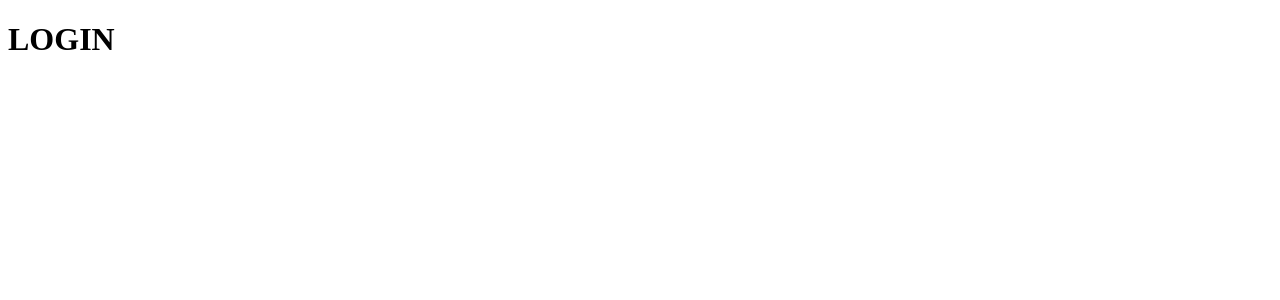
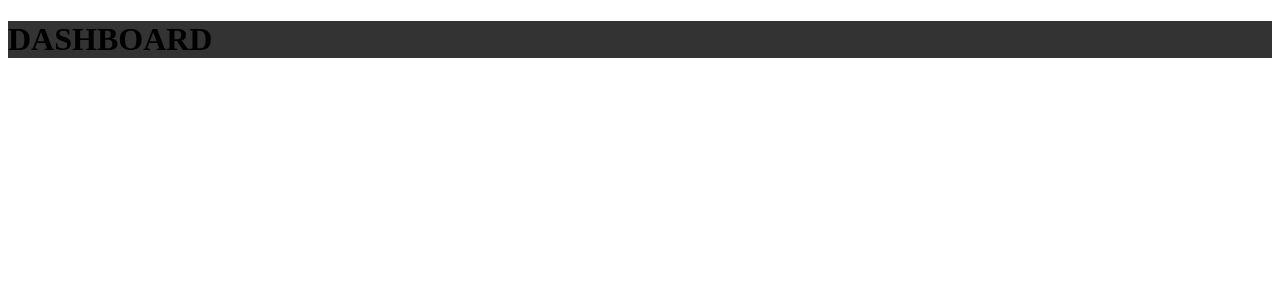
Before and after one commit to jinascimento/gobarber-web, a React (Create React App) app: page /dashboard in a window 1280 px wide. Before the commit this address led to /. Shown: the top 300 px of the page. Built offline with nearby package versions, Linux system fonts and the light colour scheme.

Commit message:
Add structure layout

```diff
--- a/package.json
+++ b/package.json
@@ -9,7 +9,8 @@
     "react-dom": "^16.10.2",
     "react-router-dom": "^5.1.2",
     "react-scripts": "3.2.0",
-    "reactotron-react-js": "^3.3.4"
+    "reactotron-react-js": "^3.3.4",
+    "styled-components": "^4.4.0"
   },
   "scripts": {
     "start": "react-scripts start",
--- /dev/null
+++ b/src/pages/_layouts/auth/index.js
@@ -0,0 +1,12 @@
+import React from 'react';
+import PropTypes from 'prop-types';
+
+import { Wrapper } from './styles';
+
+export default function AuthLayout({ children }) {
+  return <Wrapper>{children}</Wrapper>;
+}
+
+AuthLayout.propTypes = {
+  children: PropTypes.element.isRequired,
+};
--- /dev/null
+++ b/src/pages/_layouts/auth/styles.js
@@ -0,0 +1,6 @@
+import styled from 'styled-components';
+
+export const Wrapper = styled.div`
+  height: 100%;
+  background: linear-gradient(-90deg, #7159c1, #ab59c1);
+`;
--- /dev/null
+++ b/src/pages/_layouts/default/index.js
@@ -0,0 +1,12 @@
+import React from 'react';
+import PropTypes from 'prop-types';
+
+import { Wrapper } from './styles';
+
+export default function DefaultLayout({ children }) {
+  return <Wrapper>{children}</Wrapper>;
+}
+
+DefaultLayout.propTypes = {
+  children: PropTypes.element.isRequired,
+};
--- /dev/null
+++ b/src/pages/_layouts/default/styles.js
@@ -0,0 +1,6 @@
+import styled from 'styled-components';
+
+export const Wrapper = styled.div`
+  height: 100%;
+  background: #333;
+`;
--- a/src/routes/Route.js
+++ b/src/routes/Route.js
@@ -1,13 +1,16 @@
 import React from 'react';
 import PropTypes from 'prop-types';
 import { Route, Redirect } from 'react-router-dom';
+
+import AuthLayout from '../pages/_layouts/auth';
+import DefaultLayout from '../pages/_layouts/default';
 
 export default function RouteWrapper({
   component: Component,
   isPrivate,
   ...rest
 }) {
-  const signed = false;
+  const signed = true;
 
   if (!signed && isPrivate) {
     return <Redirect to="/" />;
@@ -17,7 +20,18 @@
     return <Redirect to="/dashboard" />;
   }
 
-  return <Route {...rest} component={Component} />;
+  const Layout = signed ? DefaultLayout : AuthLayout;
+
+  return (
+    <Route
+      {...rest}
+      render={props => (
+        <Layout>
+          <Component {...props} />
+        </Layout>
+      )}
+    />
+  );
 }
 
 RouteWrapper.prototype = {
```
Also changed, not shown: 1 other file (tests, documents, lock files or other folders).
